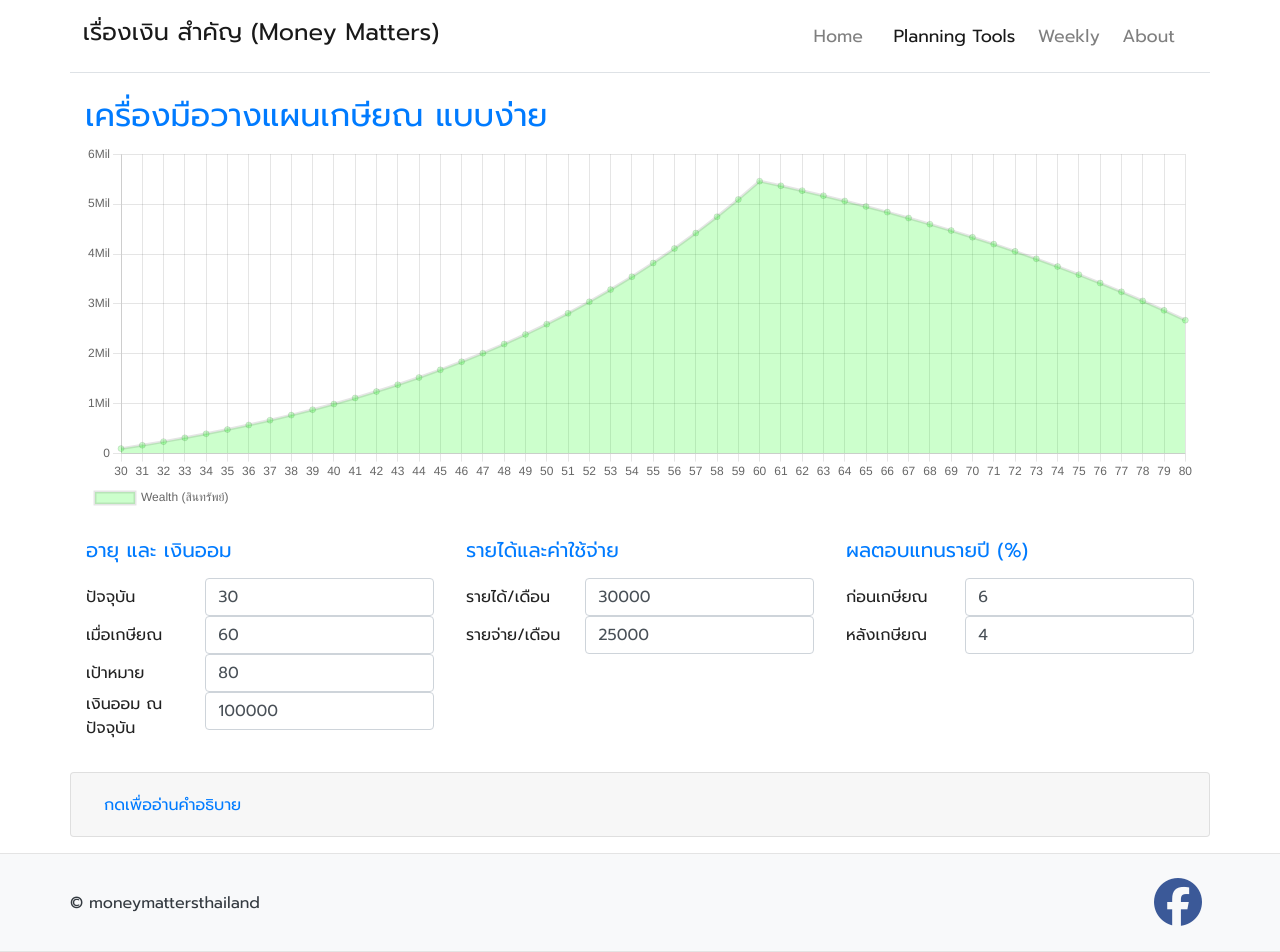
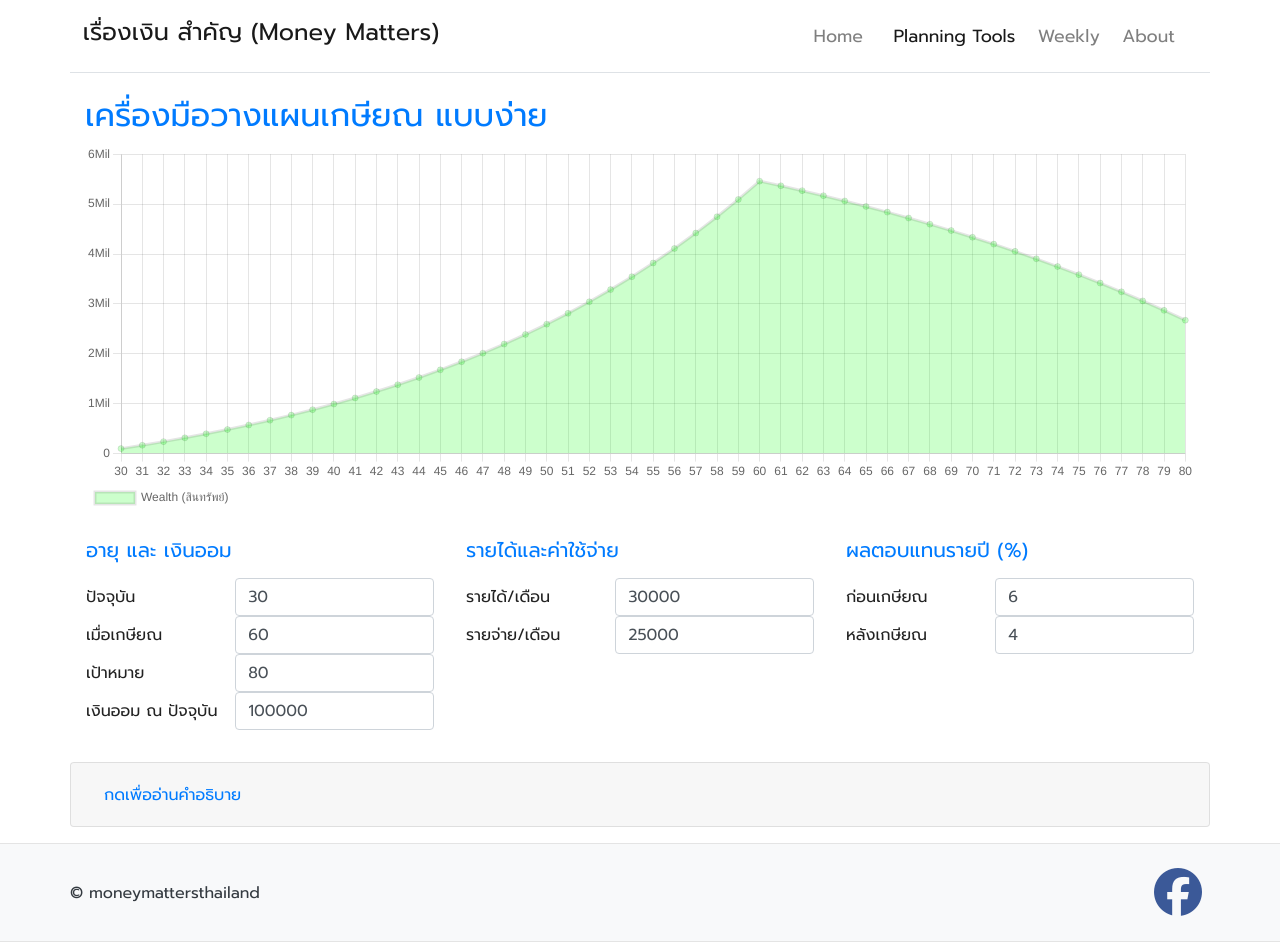
Before and after one commit to moneysart/moneysart.github.io, a Jekyll site: the page built from tools/retirement-plan-simple/index.html, in a window 1280 px wide. Built offline with Jekyll 4.4.1, drawn with Linux system fonts in a browser that asks for light colours; nearby versions of some CDN libraries.

Commit message:
update forms format

```diff
--- a/tools/retirement-plan-simple/index.html
+++ b/tools/retirement-plan-simple/index.html
@@ -23,23 +23,23 @@ date: 2021-04-03
                 <div class="col-12 my-2 text-primary py-0">
                     <h5>อายุ และ เงินออม</h5>
                 </div>
-                <label for="ageNow" class="col-4 col-form-label py-0 my-auto">ปัจจุบัน</label>
-                <div class="col-8 py-0 my-0">
+                <label for="ageNow" class="col-5 col-form-label py-0 my-auto">ปัจจุบัน</label>
+                <div class="col-7 py-0 my-0">
                     <input id="ageNow" placeholder="อายุปัจจุบัน" class="form-control" type="number" min="0" max="150"
                         value="30" />
                 </div>
-                <label for="ageRetired" class="col-4 col-form-label py-0 my-auto">เมื่อเกษียณ</label>
-                <div class="col-8 py-0 my-0">
+                <label for="ageRetired" class="col-5 col-form-label py-0 my-auto">เมื่อเกษียณ</label>
+                <div class="col-7 py-0 my-0">
                     <input id="ageRetired" placeholder="อายุ ณ วันเกษียณ" class="form-control" type="number" min="0" max="150"
                         value="60" />
                 </div>
-                <label for="ageUntil" class="col-4 col-form-label py-0 my-auto">เป้าหมาย</label>
-                <div class="col-8 py-0 my-0">
+                <label for="ageUntil" class="col-5 col-form-label py-0 my-auto">เป้าหมาย</label>
+                <div class="col-7 py-0 my-0">
                     <input id="ageUntil" placeholder="อายุขัยเป้าหมาย ที่จะต้องใช้เงินออมนี้เพื่อใช้จ่ายระหว่างทาง"
                         class="form-control" type="number" min="0" max="150" value="80" />
                 </div>
-                <label for="seed" class="col-4 col-form-label py-0 my-auto">เงินออม ณ ปัจจุบัน</label>
-                <div class="col-8 py-0 my-0">
+                <label for="seed" class="col-5 col-form-label py-0 my-auto">เงินออม ณ ปัจจุบัน</label>
+                <div class="col-7 py-0 my-0">
                     <input id="seed" placeholder="เงินออมสะสมที่ผ่านมา" class="form-control" placeholder="placeholder"
                         type="number" min="0" value="100000" step="1000" />
                 </div>
@@ -51,13 +51,13 @@ date: 2021-04-03
                 <div class="col-12 my-2 text-primary py-0">
                     <h5>รายได้และค่าใช้จ่าย</h5>
                 </div>
-                <label for="mIncome" class="col-4 col-form-label py-0 my-auto">รายได้/เดือน</label>
-                <div class="col-8 py-0 my-0">
+                <label for="mIncome" class="col-5 col-form-label py-0 my-auto">รายได้/เดือน</label>
+                <div class="col-7 py-0 my-0">
                     <input id="mIncome" placeholder="รวมรายได้ เช่น เงินเดือน ค่าเช่า ค่าโฆษณา" class="form-control"
                         type="number" min="0" value="30000" step="1000" />
                 </div>
-                <label for="mExpenses" class="col-4 col-form-label py-0 my-auto">รายจ่าย/เดือน</label>
-                <div class="col-8 py-0 my-0">
+                <label for="mExpenses" class="col-5 col-form-label py-0 my-auto">รายจ่าย/เดือน</label>
+                <div class="col-7 py-0 my-0">
                     <input id="mExpenses"
                         placeholder="รวมรายจ่าย เช่น ค่าเช่า ค่าอาหาร ค่าเดินทาง ค่าท่องเที่ยวที่เฉลี่ยเป็นรายเดือน"
                         class="form-control" type="number" min="0" value="25000" step="1000" />
@@ -70,13 +70,13 @@ date: 2021-04-03
                 <div class="col-12 my-2 text-primary py-0">
                     <h5>ผลตอบแทนรายปี (%)</h5>
                 </div>
-                <label for="returnRate" class="col-4 col-form-label py-0 my-auto">ก่อนเกษียณ</label>
-                <div class="col-8 py-0 my-0">
+                <label for="returnRate" class="col-5 col-form-label py-0 my-auto">ก่อนเกษียณ</label>
+                <div class="col-7 py-0 my-0">
                     <input id="returnRate" placeholder="เช่น 6-9%, อาจแบ่งลงทุนในสินทรัพย์เสี่ยง เพื่อแสวงหาผลตอบแทนที่สูงขึ้น"
                         class="form-control" type="number" min="0" value="6" />
                 </div>
-                <label for="returnRateRetired" class="col-4 col-form-label py-0 my-auto">หลังเกษียณ</label>
-                <div class="col-8 py-0 my-0">
+                <label for="returnRateRetired" class="col-5 col-form-label py-0 my-auto">หลังเกษียณ</label>
+                <div class="col-7 py-0 my-0">
                     <input id="returnRateRetired" placeholder="เช่น 2-5%, เน้นรักษาเงินต้น ลงทุนที่เสี่ยงไม่สูง"
                         class="form-control" type="number" min="0" value="4" />
                 </div>
```
